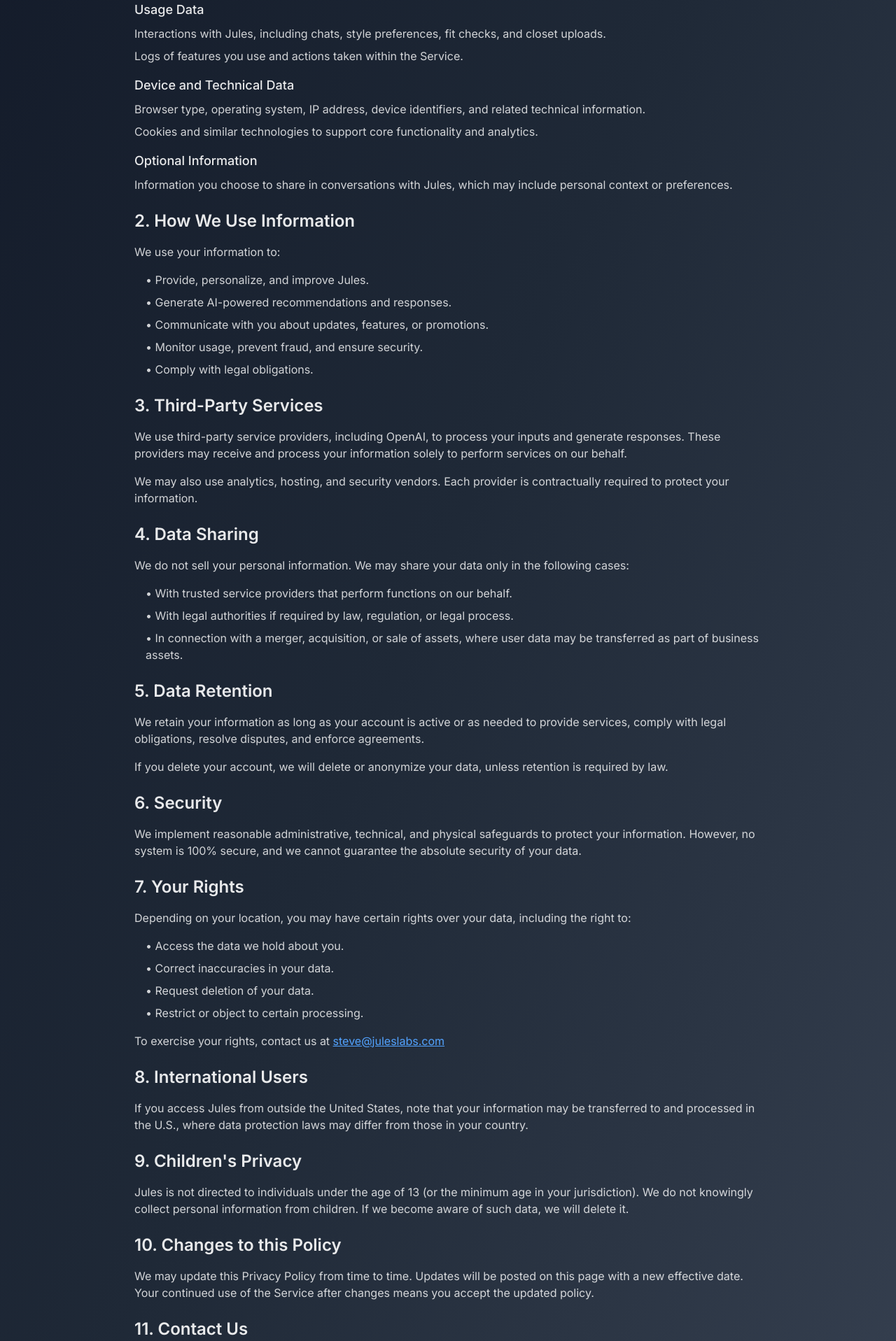
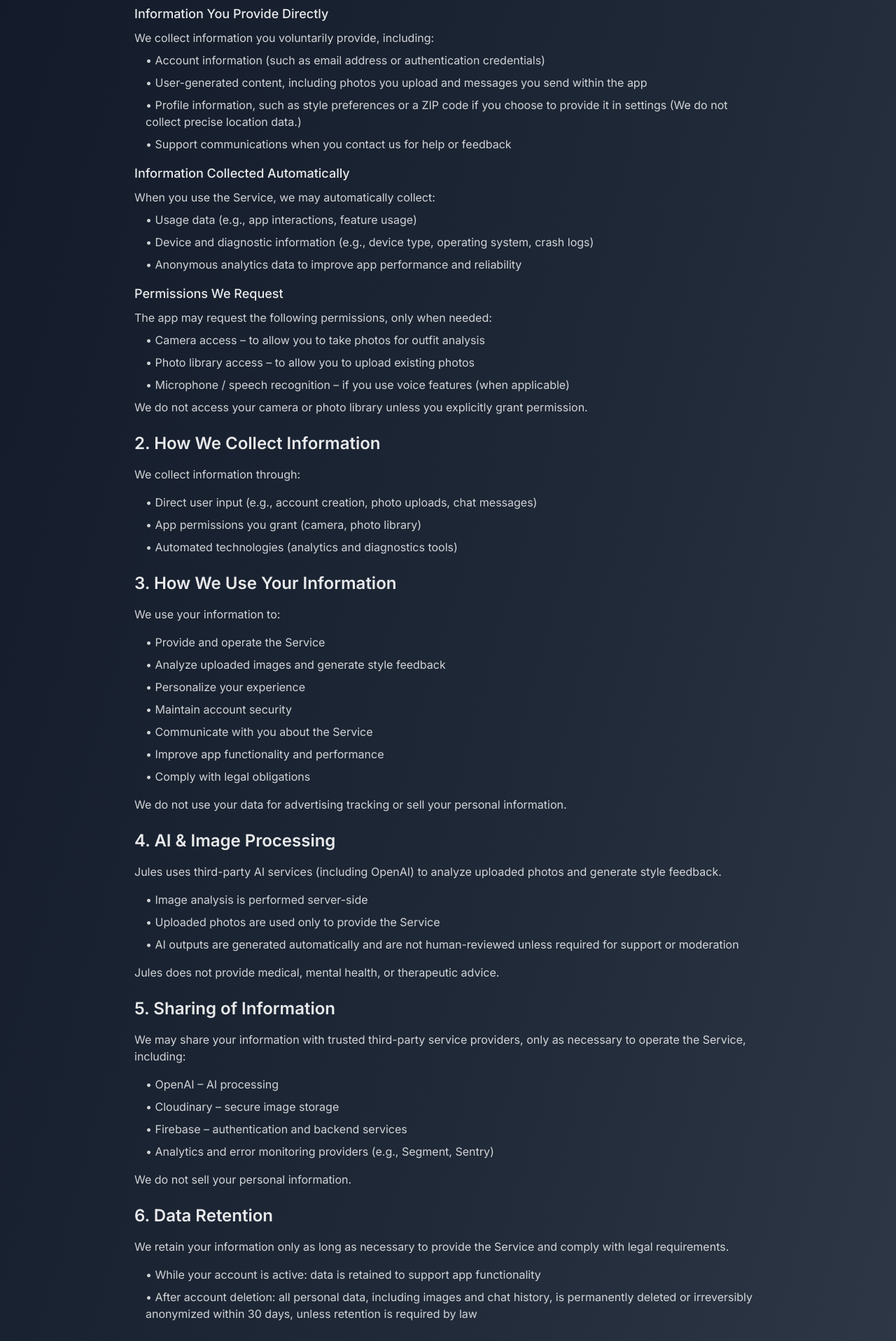
Before and after one commit to SaltaMedia/jules-labs, a Next.js app: page /privacy in a window 1280 px wide. Shown: the part 780-2697 px from the top of the page at 70% size. Built offline with nearby package versions, Linux system fonts and the light colour scheme.

Commit message:
Update privacy policy - December 2025

```diff
--- a/src/app/privacy/page.tsx
+++ b/src/app/privacy/page.tsx
@@ -25,132 +25,231 @@
       <Section id="privacy" bg="gradient1">
         <div className="max-w-4xl mx-auto space-y-8">
           <div className="text-center mb-8">
-            <p className="text-sm text-white/70">Effective Date: 8/27/2025</p>
+            <p className="text-sm text-white/70">Last updated: December 2025</p>
           </div>
 
           <div className="space-y-6">
             <p className="text-lg leading-relaxed">
-              This Privacy Policy explains how Jules Labs (&ldquo;we,&rdquo; &ldquo;our,&rdquo; &ldquo;us&rdquo;) collects, uses, shares, and protects your information when you use Jules (&ldquo;the Service&rdquo;).
+              Jules Labs (&ldquo;Jules,&rdquo; &ldquo;we,&rdquo; &ldquo;us,&rdquo; or &ldquo;our&rdquo;) operates the Jules mobile application and related services (the &ldquo;Service&rdquo;). This Privacy Policy explains how we collect, use, store, and protect your information when you use our app.
+            </p>
+            <p className="text-lg leading-relaxed">
+              By using the Service, you agree to the collection and use of information in accordance with this policy.
             </p>
 
+            {/* Section 1 */}
             <div>
               <h2 className="text-2xl font-semibold mb-4">1. Information We Collect</h2>
 
               <div className="space-y-4">
                 <div>
-                  <h3 className="text-lg font-medium mb-2">Account Information</h3>
-                  <p className="text-white/80">Name, email, and login credentials you provide when creating an account.</p>
+                  <h3 className="text-lg font-medium mb-2">Information You Provide Directly</h3>
+                  <p className="text-white/80 mb-2">We collect information you voluntarily provide, including:</p>
+                  <ul className="space-y-2 text-white/80 ml-4">
+                    <li>• Account information (such as email address or authentication credentials)</li>
+                    <li>• User-generated content, including photos you upload and messages you send within the app</li>
+                    <li>• Profile information, such as style preferences or a ZIP code if you choose to provide it in settings (We do not collect precise location data.)</li>
+                    <li>• Support communications when you contact us for help or feedback</li>
+                  </ul>
                 </div>
 
                 <div>
-                  <h3 className="text-lg font-medium mb-2">Usage Data</h3>
-                  <p className="text-white/80 mb-2">Interactions with Jules, including chats, style preferences, fit checks, and closet uploads.</p>
-                  <p className="text-white/80">Logs of features you use and actions taken within the Service.</p>
+                  <h3 className="text-lg font-medium mb-2">Information Collected Automatically</h3>
+                  <p className="text-white/80 mb-2">When you use the Service, we may automatically collect:</p>
+                  <ul className="space-y-2 text-white/80 ml-4">
+                    <li>• Usage data (e.g., app interactions, feature usage)</li>
+                    <li>• Device and diagnostic information (e.g., device type, operating system, crash logs)</li>
+                    <li>• Anonymous analytics data to improve app performance and reliability</li>
+                  </ul>
                 </div>
 
                 <div>
-                  <h3 className="text-lg font-medium mb-2">Device and Technical Data</h3>
-                  <p className="text-white/80 mb-2">Browser type, operating system, IP address, device identifiers, and related technical information.</p>
-                  <p className="text-white/80">Cookies and similar technologies to support core functionality and analytics.</p>
-                </div>
-
-                <div>
-                  <h3 className="text-lg font-medium mb-2">Optional Information</h3>
-                  <p className="text-white/80">Information you choose to share in conversations with Jules, which may include personal context or preferences.</p>
+                  <h3 className="text-lg font-medium mb-2">Permissions We Request</h3>
+                  <p className="text-white/80 mb-2">The app may request the following permissions, only when needed:</p>
+                  <ul className="space-y-2 text-white/80 ml-4">
+                    <li>• Camera access – to allow you to take photos for outfit analysis</li>
+                    <li>• Photo library access – to allow you to upload existing photos</li>
+                    <li>• Microphone / speech recognition – if you use voice features (when applicable)</li>
+                  </ul>
+                  <p className="text-white/80 mt-2">We do not access your camera or photo library unless you explicitly grant permission.</p>
                 </div>
               </div>
             </div>
 
+            {/* Section 2 */}
             <div>
-              <h2 className="text-2xl font-semibold mb-4">2. How We Use Information</h2>
-              <p className="text-white/80 mb-4">We use your information to:</p>
+              <h2 className="text-2xl font-semibold mb-4">2. How We Collect Information</h2>
+              <p className="text-white/80 mb-4">We collect information through:</p>
               <ul className="space-y-2 text-white/80 ml-4">
-                <li>• Provide, personalize, and improve Jules.</li>
-                <li>• Generate AI-powered recommendations and responses.</li>
-                <li>• Communicate with you about updates, features, or promotions.</li>
-                <li>• Monitor usage, prevent fraud, and ensure security.</li>
-                <li>• Comply with legal obligations.</li>
+                <li>• Direct user input (e.g., account creation, photo uploads, chat messages)</li>
+                <li>• App permissions you grant (camera, photo library)</li>
+                <li>• Automated technologies (analytics and diagnostics tools)</li>
               </ul>
             </div>
 
+            {/* Section 3 */}
             <div>
-              <h2 className="text-2xl font-semibold mb-4">3. Third-Party Services</h2>
+              <h2 className="text-2xl font-semibold mb-4">3. How We Use Your Information</h2>
+              <p className="text-white/80 mb-4">We use your information to:</p>
+              <ul className="space-y-2 text-white/80 ml-4">
+                <li>• Provide and operate the Service</li>
+                <li>• Analyze uploaded images and generate style feedback</li>
+                <li>• Personalize your experience</li>
+                <li>• Maintain account security</li>
+                <li>• Communicate with you about the Service</li>
+                <li>• Improve app functionality and performance</li>
+                <li>• Comply with legal obligations</li>
+              </ul>
+              <p className="text-white/80 mt-4">We do not use your data for advertising tracking or sell your personal information.</p>
+            </div>
+
+            {/* Section 4 */}
+            <div>
+              <h2 className="text-2xl font-semibold mb-4">4. AI &amp; Image Processing</h2>
               <p className="text-white/80 mb-4">
-                We use third-party service providers, including OpenAI, to process your inputs and generate responses. These providers may receive and process your information solely to perform services on our behalf.
+                Jules uses third-party AI services (including OpenAI) to analyze uploaded photos and generate style feedback.
               </p>
-              <p className="text-white/80">
-                We may also use analytics, hosting, and security vendors. Each provider is contractually required to protect your information.
+              <ul className="space-y-2 text-white/80 ml-4">
+                <li>• Image analysis is performed server-side</li>
+                <li>• Uploaded photos are used only to provide the Service</li>
+                <li>• AI outputs are generated automatically and are not human-reviewed unless required for support or moderation</li>
+              </ul>
+              <p className="text-white/80 mt-4">Jules does not provide medical, mental health, or therapeutic advice.</p>
+            </div>
+
+            {/* Section 5 */}
+            <div>
+              <h2 className="text-2xl font-semibold mb-4">5. Sharing of Information</h2>
+              <p className="text-white/80 mb-4">
+                We may share your information with trusted third-party service providers, only as necessary to operate the Service, including:
+              </p>
+              <ul className="space-y-2 text-white/80 ml-4">
+                <li>• OpenAI – AI processing</li>
+                <li>• Cloudinary – secure image storage</li>
+                <li>• Firebase – authentication and backend services</li>
+                <li>• Analytics and error monitoring providers (e.g., Segment, Sentry)</li>
+              </ul>
+              <p className="text-white/80 mt-4">We do not sell your personal information.</p>
+            </div>
+
+            {/* Section 6 */}
+            <div>
+              <h2 className="text-2xl font-semibold mb-4">6. Data Retention</h2>
+              <p className="text-white/80 mb-4">
+                We retain your information only as long as necessary to provide the Service and comply with legal requirements.
+              </p>
+              <ul className="space-y-2 text-white/80 ml-4">
+                <li>• While your account is active: data is retained to support app functionality</li>
+                <li>• After account deletion: all personal data, including images and chat history, is permanently deleted or irreversibly anonymized within 30 days, unless retention is required by law</li>
+              </ul>
+            </div>
+
+            {/* Section 7 */}
+            <div>
+              <h2 className="text-2xl font-semibold mb-4">7. Account Deletion &amp; Your Choices</h2>
+              <p className="text-white/80 mb-4">
+                You may delete your account at any time through: <strong>Settings → Delete Account</strong>
+              </p>
+              <p className="text-white/80 mb-2">Deleting your account removes:</p>
+              <ul className="space-y-2 text-white/80 ml-4">
+                <li>• Account information</li>
+                <li>• Uploaded photos</li>
+                <li>• Chat history</li>
+                <li>• Stored preferences</li>
+              </ul>
+              <p className="text-white/80 mt-4">
+                You may also contact us at <a href="mailto:steve@juleslabs.com" className="text-blue-400 hover:text-blue-300 underline">steve@juleslabs.com</a> for assistance.
               </p>
             </div>
 
+            {/* Section 8 */}
             <div>
-              <h2 className="text-2xl font-semibold mb-4">4. Data Sharing</h2>
-              <p className="text-white/80 mb-4">We do not sell your personal information. We may share your data only in the following cases:</p>
-              <ul className="space-y-2 text-white/80 ml-4">
-                <li>• With trusted service providers that perform functions on our behalf.</li>
-                <li>• With legal authorities if required by law, regulation, or legal process.</li>
-                <li>• In connection with a merger, acquisition, or sale of assets, where user data may be transferred as part of business assets.</li>
-              </ul>
-            </div>
-
-            <div>
-              <h2 className="text-2xl font-semibold mb-4">5. Data Retention</h2>
+              <h2 className="text-2xl font-semibold mb-4">8. Security</h2>
               <p className="text-white/80 mb-4">
-                We retain your information as long as your account is active or as needed to provide services, comply with legal obligations, resolve disputes, and enforce agreements.
+                We use industry-standard security measures to protect your information, including encryption in transit and access controls.
               </p>
               <p className="text-white/80">
-                If you delete your account, we will delete or anonymize your data, unless retention is required by law.
+                However, no system is completely secure, and we cannot guarantee absolute protection.
               </p>
             </div>
 
+            {/* Section 9 */}
             <div>
-              <h2 className="text-2xl font-semibold mb-4">6. Security</h2>
+              <h2 className="text-2xl font-semibold mb-4">9. Children&apos;s Privacy</h2>
+              <p className="text-white/80 mb-4">
+                The Service is not intended for children under 13 (or under 16 in certain jurisdictions).
+              </p>
               <p className="text-white/80">
-                We implement reasonable administrative, technical, and physical safeguards to protect your information. However, no system is 100% secure, and we cannot guarantee the absolute security of your data.
+                We do not knowingly collect personal information from children.
               </p>
             </div>
 
+            {/* Section 10 */}
             <div>
-              <h2 className="text-2xl font-semibold mb-4">7. Your Rights</h2>
+              <h2 className="text-2xl font-semibold mb-4">10. Your Privacy Rights</h2>
+
+              <div className="space-y-4">
+                <div>
+                  <h3 className="text-lg font-medium mb-2">GDPR (European Economic Area)</h3>
+                  <p className="text-white/80 mb-2">If you are located in the EEA, you have the right to:</p>
+                  <ul className="space-y-2 text-white/80 ml-4">
+                    <li>• Access your personal data</li>
+                    <li>• Correct inaccurate data</li>
+                    <li>• Request deletion of your data</li>
+                    <li>• Restrict or object to processing</li>
+                    <li>• Data portability</li>
+                    <li>• Withdraw consent at any time</li>
+                  </ul>
+                  <p className="text-white/80 mt-2">
+                    You may exercise these rights by contacting <a href="mailto:steve@juleslabs.com" className="text-blue-400 hover:text-blue-300 underline">steve@juleslabs.com</a>.
+                  </p>
+                </div>
+
+                <div>
+                  <h3 className="text-lg font-medium mb-2">CCPA / CPRA (California Residents)</h3>
+                  <p className="text-white/80 mb-2">California residents have the right to:</p>
+                  <ul className="space-y-2 text-white/80 ml-4">
+                    <li>• Know what personal information is collected</li>
+                    <li>• Request deletion of personal information</li>
+                    <li>• Opt out of the sale of personal information (we do not sell data)</li>
+                    <li>• Not be discriminated against for exercising privacy rights</li>
+                  </ul>
+                  <p className="text-white/80 mt-2">
+                    Requests may be made by contacting <a href="mailto:steve@juleslabs.com" className="text-blue-400 hover:text-blue-300 underline">steve@juleslabs.com</a>.
+                  </p>
+                </div>
+              </div>
+            </div>
+
+            {/* Section 11 */}
+            <div>
+              <h2 className="text-2xl font-semibold mb-4">11. Consent</h2>
               <p className="text-white/80 mb-4">
-                Depending on your location, you may have certain rights over your data, including the right to:
+                By using the Service and submitting information, you consent to the collection and use of your information as described in this Privacy Policy.
               </p>
-              <ul className="space-y-2 text-white/80 ml-4 mb-4">
-                <li>• Access the data we hold about you.</li>
-                <li>• Correct inaccuracies in your data.</li>
-                <li>• Request deletion of your data.</li>
-                <li>• Restrict or object to certain processing.</li>
-              </ul>
               <p className="text-white/80">
-                To exercise your rights, contact us at <a href="mailto:steve@juleslabs.com" className="text-blue-400 hover:text-blue-300 underline">steve@juleslabs.com</a>
+                You may withdraw consent at any time by deleting your account.
               </p>
             </div>
 
+            {/* Section 12 */}
             <div>
-              <h2 className="text-2xl font-semibold mb-4">8. International Users</h2>
+              <h2 className="text-2xl font-semibold mb-4">12. Changes to This Policy</h2>
               <p className="text-white/80">
-                If you access Jules from outside the United States, note that your information may be transferred to and processed in the U.S., where data protection laws may differ from those in your country.
+                We may update this Privacy Policy from time to time. Changes will be posted on this page with an updated &ldquo;Last updated&rdquo; date.
               </p>
             </div>
 
+            {/* Section 13 */}
             <div>
-              <h2 className="text-2xl font-semibold mb-4">9. Children&apos;s Privacy</h2>
+              <h2 className="text-2xl font-semibold mb-4">13. Contact Us</h2>
+              <p className="text-white/80 mb-4">
+                If you have questions or concerns about this Privacy Policy, contact us at:
+              </p>
               <p className="text-white/80">
-                Jules is not directed to individuals under the age of 13 (or the minimum age in your jurisdiction). We do not knowingly collect personal information from children. If we become aware of such data, we will delete it.
+                Email: <a href="mailto:steve@juleslabs.com" className="text-blue-400 hover:text-blue-300 underline">steve@juleslabs.com</a>
               </p>
-            </div>
-
-            <div>
-              <h2 className="text-2xl font-semibold mb-4">10. Changes to this Policy</h2>
               <p className="text-white/80">
-                We may update this Privacy Policy from time to time. Updates will be posted on this page with a new effective date. Your continued use of the Service after changes means you accept the updated policy.
-              </p>
-            </div>
-
-            <div>
-              <h2 className="text-2xl font-semibold mb-4">11. Contact Us</h2>
-              <p className="text-white/80">
-                If you have questions or concerns about this Privacy Policy, contact us at: <a href="mailto:steve@juleslabs.com" className="text-blue-400 hover:text-blue-300 underline">steve@juleslabs.com</a>
+                Company: Jules Labs
               </p>
             </div>
           </div>
```
